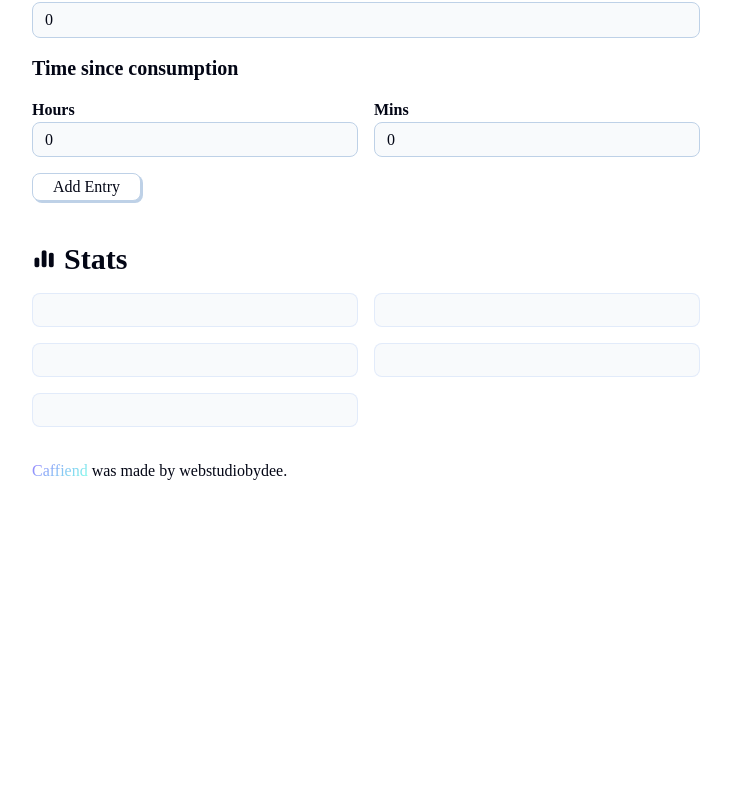
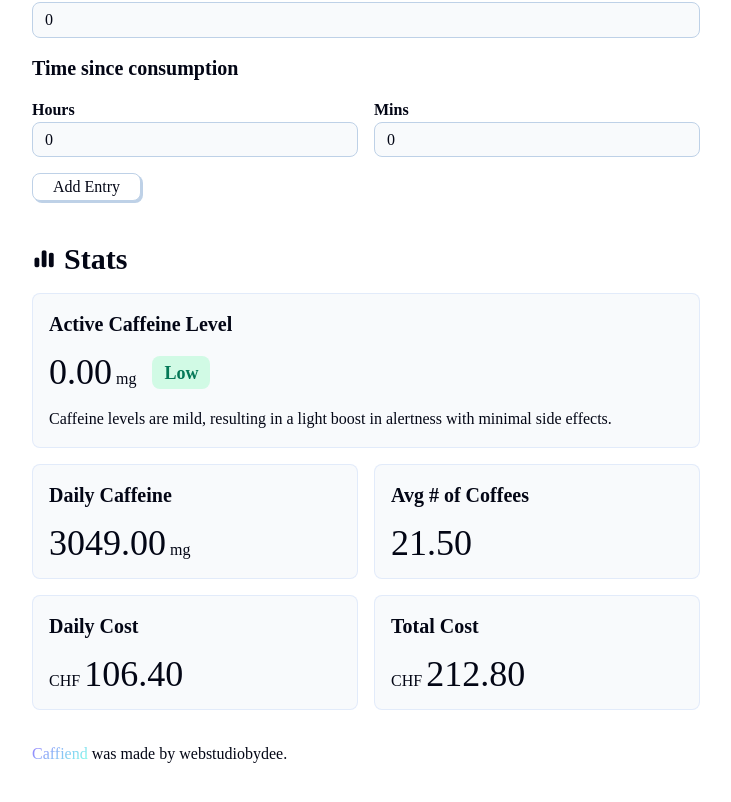
Before and after one commit to DeeRNathan95/CaffeineFlow, a React (Vite) app: page / in a window 1280 px wide. Shown: the part 856-1658 px from the top of the page, without its empty margins (274-1005 px from the left). Before the commit the page ends 1387 px from the top, so only its background shows below. Built offline with nearby package versions, Linux system fonts and the light colour scheme; a web font is replaced by a local one.

Commit message:
Started working on Stats

```diff
--- a/src/components/Stats.jsx
+++ b/src/components/Stats.jsx
@@ -1,12 +1,23 @@
+import { calculateCoffeeStats, calculateCurrentCaffeineLevel, coffeeConsumptionHistory, statusLevels } from "../utils";
+
 function StatCard(props) {
     const {lg, title, children} = props;
     return (
         <div className={'card stat-card ' + (lg ? ' col-span-2' : '')}>
+        <h4>{title}</h4>
+        {children}
         </div>
     )
 }
 
 export default function Stats() {
+    const stats = calculateCoffeeStats(coffeeConsumptionHistory)
+
+    const caffeineLevel = calculateCurrentCaffeineLevel(coffeeConsumptionHistory)
+    const warningLevel = caffeineLevel < statusLevels['low'].maxLevel ? 'low' :
+        caffeineLevel < statusLevels['moderate'].maxLevel ?
+        'moderate' : 'high'
+
     return (
         <>
         <div className="section-header">
@@ -14,11 +25,25 @@
             <h2>Stats</h2>
         </div>
         <div className="stats-grid">
-            <StatCard></StatCard>
-            <StatCard></StatCard>
-            <StatCard></StatCard>
-            <StatCard></StatCard>
-            <StatCard></StatCard>
+            <StatCard lg title="Active Caffeine Level">
+                <div className="status">
+                    <p><span className="stat-text">{caffeineLevel}</span>mg</p>
+                    <h5 style={{color: statusLevels[warningLevel].color, background: statusLevels[warningLevel].background}}>Low</h5>
+                </div>
+                <p>{statusLevels[warningLevel].description}</p>
+            </StatCard>
+            <StatCard title="Daily Caffeine" >
+                <p><span className="stat-text">{stats.daily_caffeine}</span>mg</p>
+            </StatCard>
+            <StatCard title="Avg # of Coffees">
+                <p><span className="stat-text">{stats.average_coffees}</span></p>
+            </StatCard>
+            <StatCard title="Daily Cost">
+                <p>CHF <span className="stat-text">{stats.daily_cost}</span></p>
+            </StatCard>
+            <StatCard title="Total Cost">
+                <p>CHF <span className="stat-text">{stats.total_cost}</span></p>
+            </StatCard>
         </div>
         </>
 
```
